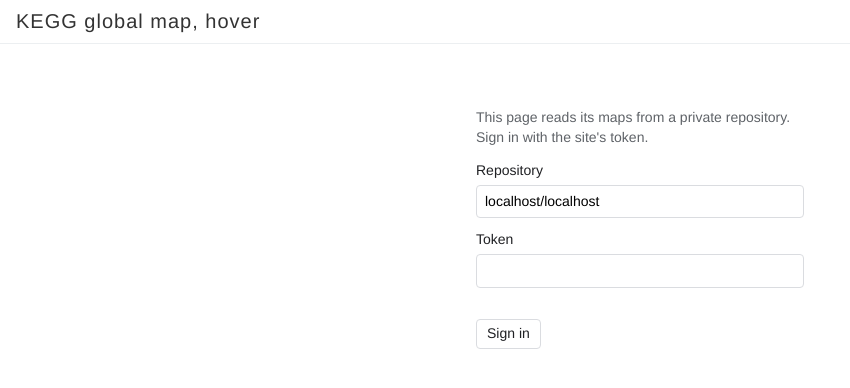
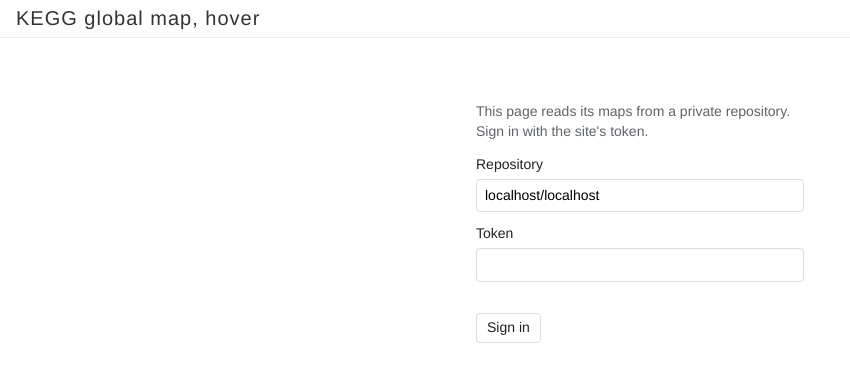
Before and after one commit to pathwayforge/pathwayforge.github.io, a Jekyll site: the page built from kegg/hover/index.html, in a window 1280 px wide. Shown: the top 388 px of the page, without its empty margins (0-850 px from the left). Built offline with Jekyll 4.4.1, drawn with Linux system fonts in a browser that asks for light colours.

Commit message:
Collection name: exactly 16 px from the left on every page (over the look's width), hover page at the same height
Co-Authored-By: Claude Opus 5.5 <noreply@anthropic.com>
Claude-Session: https://claude.ai/code/session_01RZmt2RahFkSqNkHD1ABZ6p

```diff
--- a/kegg/hover/index.html
+++ b/kegg/hover/index.html
@@ -19,9 +19,9 @@ collection: kegg-hover
   button:focus { outline: none; }
   button:focus-visible { outline: 1px solid #bdc1c6; outline-offset: 1px; }   /* quiet, keyboard only */
   html, body { margin: 0; height: 100%; background: var(--bg); color: var(--ink); font: 14px/1.4 Helvetica, Arial, sans-serif; }
-  header { display: flex; align-items: center; gap: 12px; padding: 8px 16px; border-bottom: 1px solid #eceff1; flex-wrap: wrap; }
+  header { display: flex; align-items: center; gap: 12px; padding: 6px 16px 7px; border-bottom: 1px solid #eceff1; flex-wrap: wrap; }
   /* quiet, as the viewer: Helvetica Neue 300, no bold, no frames; the chosen tab in ink, the others grey */
-  header h1 { font: 300 20px/1.35 "Helvetica Neue", Helvetica, Arial, sans-serif; letter-spacing: 1px; color: #333; margin: 0 8px 0 0; }   /* as the other collections' name, same place (user) */
+  header h1 { font: 300 20px/1.2 "Helvetica Neue", Helvetica, Arial, sans-serif; letter-spacing: 1px; color: #333; margin: 0 8px 0 0; }   /* as the other collections' name, same place (user) */
   .tabs { display: flex; gap: 14px; }
   .tabs button, .zoom button { border: 0; background: none; color: #80868b; padding: 4px 2px; font: 300 14px "Helvetica Neue", Helvetica, Arial, sans-serif; letter-spacing: .5px; cursor: pointer; }
   .tabs button[aria-pressed="true"] { color: var(--ink); }
--- a/style.scss
+++ b/style.scss
@@ -451,5 +451,6 @@ div.img img{
 .site-name { font-size: 20px; cursor: default; }
 // The name always in one place, at the left, in line with the list's map names, on every collection and at every
 // width (user, 2026-11-15: "You can change the title, but don't change the place"); was centred with the page
-.wrapper-masthead .container { max-width: none; margin: 0; padding: 0 16px; }
+html .wrapper-masthead .container { width: auto; max-width: none; margin: 0; padding: 0 16px; }   /* html: over the look's own width */
+html .masthead { padding-left: 0; }
 .masthead, .site-info { text-align: left; float: none; }
```
